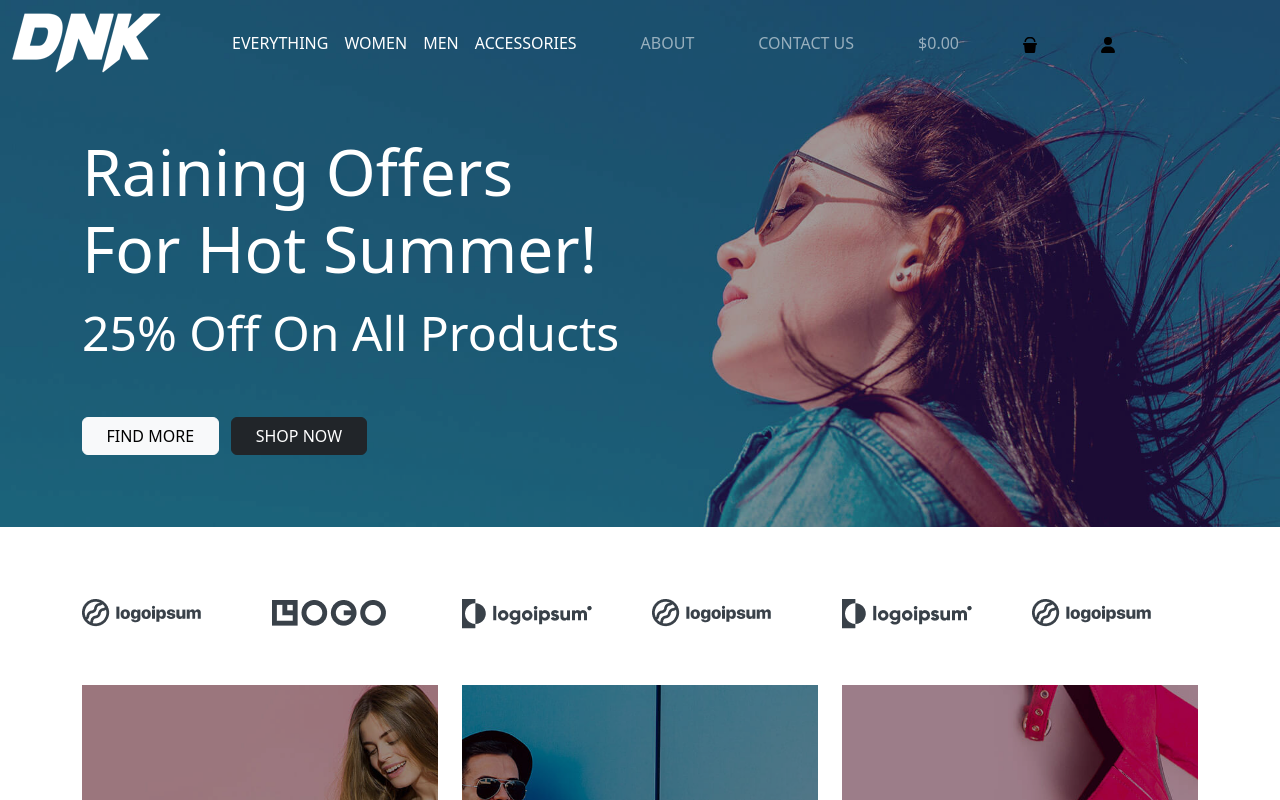
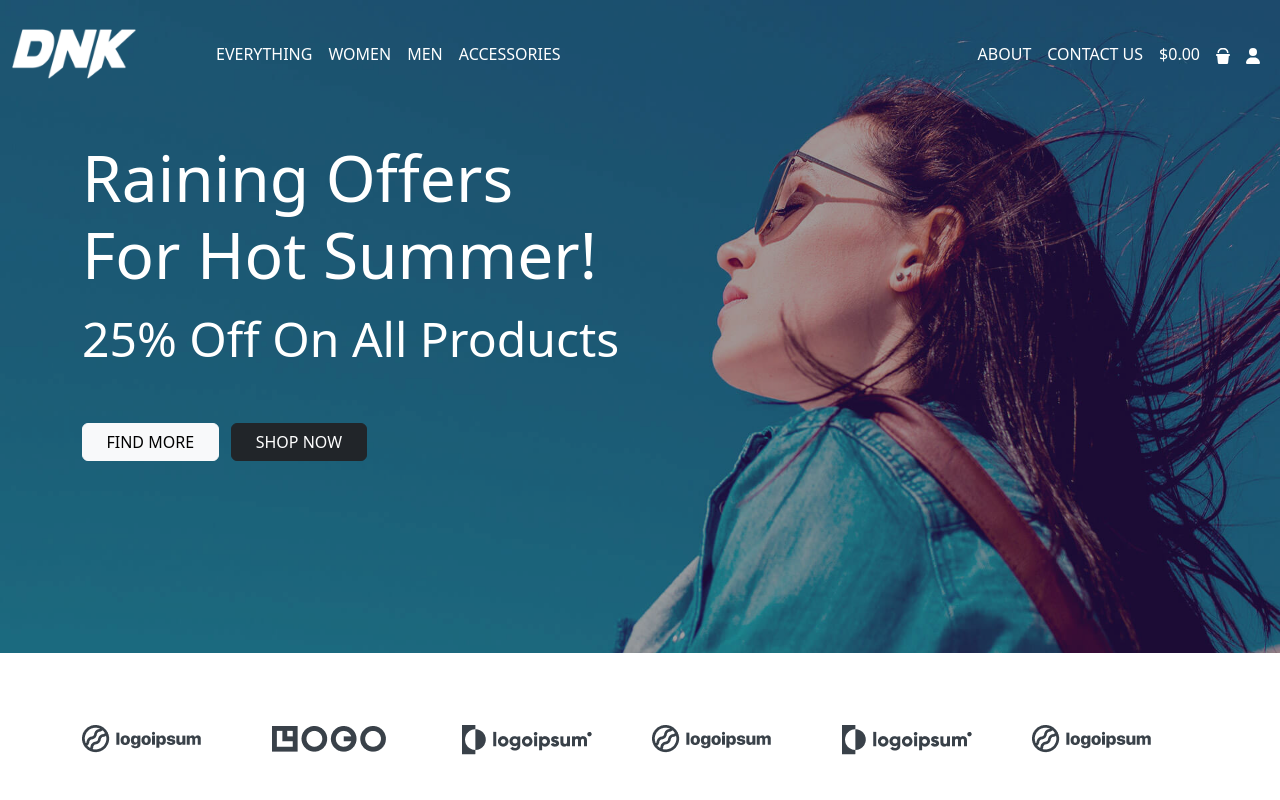
Before and after one commit to akhils3/bs-website-1, a plain HTML site: page index.html in a window 1280 px wide. Shown: the top 800 px of the page. Drawn offline with nearby package versions, Linux system fonts and the light colour scheme.

Commit message:
index done

```diff
--- a/index.html
+++ b/index.html
@@ -27,10 +27,10 @@
 
 
     <nav class="navbar navbar-expand-sm navbar-dark">
-        <div class="container-fluid">
+        <div class="container-fluid mt-3">
 
 
-          <a class="navbar-brand" href="#"><img src="pic/logo1-free-img.png" class="col-md-12">
+          <a class="navbar-brand" href="#"><img src="pic/logo1-free-img.png" class="col-md-10 col-5">
             </a>
 
          <button class="navbar-toggler" type="button" data-bs-toggle="collapse" data-bs-target="#collapsibleNavbar">
@@ -38,48 +38,49 @@
           </button>
           <div class="collapse navbar-collapse" id="collapsibleNavbar">
             <ul class="navbar-nav">
-              <li class="nav-item ms-0 ms-md-3">
+              <li class="nav-item">
                 <a class="nav-link mytxt text-white" href="#">EVERYTHING</a>
               </li>
-              <li class="nav-item ms-0 ">
+              <li class="nav-item">
                 <a class="nav-link mytxt text-white" href="#">WOMEN</a>
               </li>
-              <li class="nav-item ms-0">
+              <li class="nav-item">
                 <a class="nav-link mytxt text-white" href="#">MEN</a>
               </li>
 
-              <li class="nav-item ms-0">
+              <li class="nav-item ">
                 <a class="nav-link mytxt text-white" href="#">ACCESSORIES</a>
               </li>
+                  </ul>
 
+                  <ul class="navbar-nav ms-auto">
 
-
-              <li class="nav-item ms-0 ms-md-5">
-                    <a class="nav-link mytxt" href="#" data-bs-toggle="dropdown">ABOUT</a>
+              <li class="nav-item">
+                    <a class="nav-link mytxt text-white" href="#" data-bs-toggle="dropdown">ABOUT</a>
              </li>
 
-             <li class="nav-item ms-0 ms-md-5">
-                <a class="nav-link mytxt" href="#" data-bs-toggle="dropdown">CONTACT US</a>
+             <li class="nav-item ">
+                <a class="nav-link mytxt text-white" href="#" data-bs-toggle="dropdown">CONTACT US</a>
               </li>
 
-             <li class="nav-item ms-0 ms-md-5">
-                <a class="nav-link mytxt" href="#" data-bs-toggle="dropdown">$0.00</a>
+             <li class="nav-item">
+                <a class="nav-link mytxt text-white" href="#" data-bs-toggle="dropdown">$0.00</a>
               </li>
 
 
 
 
-              <li class="nav-item ms-0 ms-md-5">
+              <li class="nav-item ms-0 ">
                 <a class="nav-link mytxt" href="#" data-bs-toggle="dropdown">
-              <svg xmlns="http://www.w3.org/2000/svg" height="16" width="14" viewBox="0 0 448 512"><!--!Font Awesome Free 6.5.1 by @fontawesome - https://fontawesome.com License - https://fontawesome.com/license/free Copyright 2023 Fonticons, Inc.--><path d="M96 152v8H48v-8C48 68.1 116.1 0 200 0h48c83.9 0 152 68.1 152 152v8H352v-8c0-57.4-46.6-104-104-104H200C142.6 48 96 94.6 96 152zM0 224c0-17.7 14.3-32 32-32H416c17.7 0 32 14.3 32 32s-14.3 32-32 32h-5.1L388.5 469c-2.6 24.4-23.2 43-47.7 43H107.2c-24.6 0-45.2-18.5-47.7-43L37.1 256H32c-17.7 0-32-14.3-32-32z"/></svg></a></li>
+              <svg fill="white" xmlns="http://www.w3.org/2000/svg" height="16" width="14" viewBox="0 0 448 512"><!--!Font Awesome Free 6.5.1 by @fontawesome - https://fontawesome.com License - https://fontawesome.com/license/free Copyright 2023 Fonticons, Inc.--><path d="M96 152v8H48v-8C48 68.1 116.1 0 200 0h48c83.9 0 152 68.1 152 152v8H352v-8c0-57.4-46.6-104-104-104H200C142.6 48 96 94.6 96 152zM0 224c0-17.7 14.3-32 32-32H416c17.7 0 32 14.3 32 32s-14.3 32-32 32h-5.1L388.5 469c-2.6 24.4-23.2 43-47.7 43H107.2c-24.6 0-45.2-18.5-47.7-43L37.1 256H32c-17.7 0-32-14.3-32-32z"/></svg></a></li>
 
 
 
 
 
-              <li class="nav-item ms-0 ms-md-5">
+              <li class="nav-item ms-0 ">
                 <a class="nav-link mytxt" href="#" data-bs-toggle="dropdown">
-                  <svg xmlns="http://www.w3.org/2000/svg" height="16" width="14" viewBox="0 0 448 512"><!--!Font Awesome Free 6.5.1 by @fontawesome - https://fontawesome.com License - https://fontawesome.com/license/free Copyright 2023 Fonticons, Inc.--><path d="M224 256A128 128 0 1 0 224 0a128 128 0 1 0 0 256zm-45.7 48C79.8 304 0 383.8 0 482.3C0 498.7 13.3 512 29.7 512H418.3c16.4 0 29.7-13.3 29.7-29.7C448 383.8 368.2 304 269.7 304H178.3z"/></svg></a>
+                  <svg fill="white"  text-whitexmlns="http://www.w3.org/2000/svg" height="16" width="14" viewBox="0 0 448 512"><!--!Font Awesome Free 6.5.1 by @fontawesome - https://fontawesome.com License - https://fontawesome.com/license/free Copyright 2023 Fonticons, Inc.--><path d="M224 256A128 128 0 1 0 224 0a128 128 0 1 0 0 256zm-45.7 48C79.8 304 0 383.8 0 482.3C0 498.7 13.3 512 29.7 512H418.3c16.4 0 29.7-13.3 29.7-29.7C448 383.8 368.2 304 269.7 304H178.3z"/></svg></a>
               </li>
 
 
@@ -102,7 +103,8 @@
 
                     <button class="btn btn-dark mt-md-5 ms-md-2 mt-5 col-12 col-md-3">SHOP NOW</button>
                 </div>
-                <div><br></div>
+                <div class="mt-md-5"><br> </div>
+                <div class="mt-md-5"><br></div>
             </div>
         </div>
       </div>
@@ -148,9 +150,9 @@
 
           <div class="col-md-4 mt-2">
 
-            <div class="bgi2 col-md-12">
+            <div class="bgi2 col-md-12 col-12">
               <div class="b p-2">
-              <div class="col-md-12 " style="height: 250px; width: 100%;"></div>
+              <div class="col-md-12 col-12 " style="height: 250px; width: 100%;"></div>
          <center>   <h2 class="text-white">20% Off On Tank Tops</h2>
               <p class="text-white">
                 Lorem ipsum dolor sit amet, consectetur adipiscing elit. Proin ac dictum.
@@ -515,14 +517,15 @@
       <div class="col-md-5"><p>Copyright © 2023 Brandstore. Powered by Brandstore.</p></div>
       <div class="col-md-4"></div>
 
-      <div class="col-md-3">
+      <div class="col-md-3"><center>
         <span class="ms-4"><i class="fa-brands fa-facebook-f q"></i> </span>
         <span class="ms-4"><i class="fa-brands fa-youtube q"></i> </span>
         <span class="ms-4"><i class="fa-brands fa-twitter q"></i> </span>
         <span class="ms-4"> <i class="fa-brands fa-instagram q"></i> </span>
         <span class="ms-4"> <i class="fa-brands fa-google q"></i> </span>
         <span class="ms-4"> <i class="fa-solid fa-grip-vertical q"></i> </span>
-       </div>
+        <div class="mt-2"></div>
+       </div></center>
 
     </div>
   </div>
```
